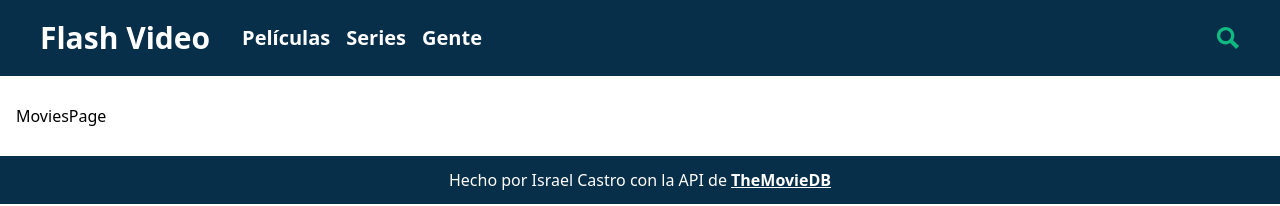
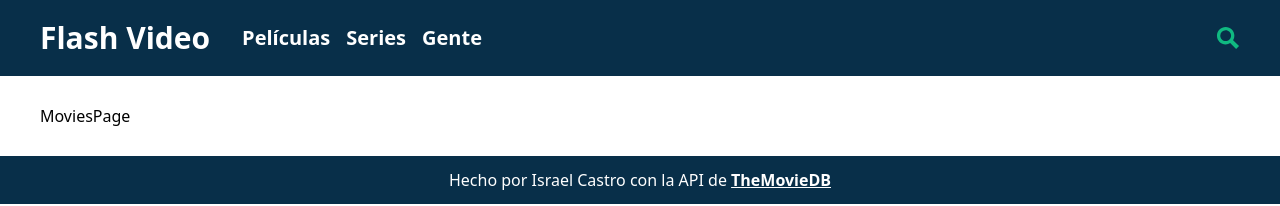
Before and after one commit to IsraelCastroDev/flashvideo, a React (Vite) app: page /peliculas in a window 1280 px wide. Shown: the top 206 px of the page. Built offline with nearby package versions, Linux system fonts and the light colour scheme; no server answers.

Commit message:
ajusnatando css

```diff
--- a/src/layouts/Layout.tsx
+++ b/src/layouts/Layout.tsx
@@ -6,7 +6,7 @@ function Layout() {
   return (
     <>
       <Header />
-      <main className="py-7 px-4">
+      <main className="py-7 px-4 md:px-10">
         <Outlet />
       </main>
       <Footer />
```
